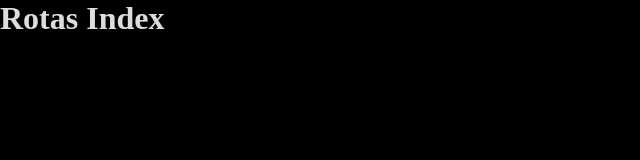
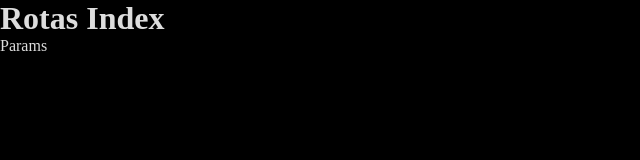
Before and after one commit to davidasteixeira/NextJS, a Next.js app in the folder next-basico/: page /rotas in a window 1280 px wide. Shown: the top 160 px of the page, without its empty margins (0-640 px from the left). Built offline with nearby package versions, Linux system fonts and the light colour scheme.

Commit message:
feat: using Link in pages

```diff
--- a/next-basico/src/pages/rotas/index.jsx
+++ b/next-basico/src/pages/rotas/index.jsx
@@ -1,7 +1,14 @@
+import Link from "next/link"
+
 export default function rotas(){
     return (
         <div>
             <h1>Rotas Index</h1>
+            <ul>
+                <Link href="/rotas/params?idade=12&nome=Ana">
+                    <li>Params</li>
+                </Link>
+            </ul>
         </div>
     )
 }
--- a/next-basico/src/pages/rotas/[codigo]/params.jsx
+++ b/next-basico/src/pages/rotas/params.jsx
@@ -1,4 +1,5 @@
 import { useRouter } from "next/router"
+import Link from "next/link"
 
 export default function prams(){
 
@@ -10,6 +11,9 @@
     return (
         <div>
             <h1>Rotas params nome:{nome} e idade:{idade}</h1>
+            <Link href="/rotas">
+                <button>Voltar</button>
+            </Link>
         </div>
     )
 }
```
